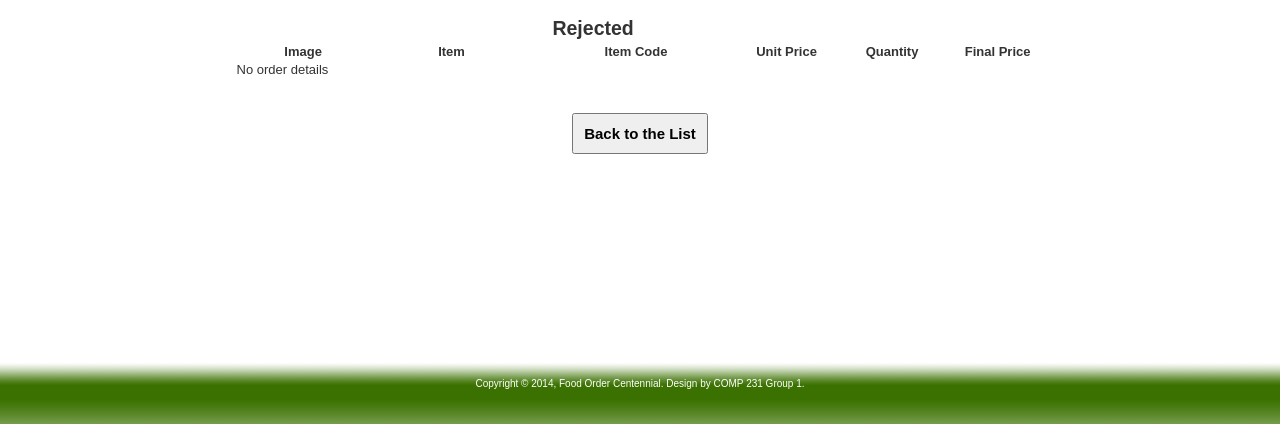
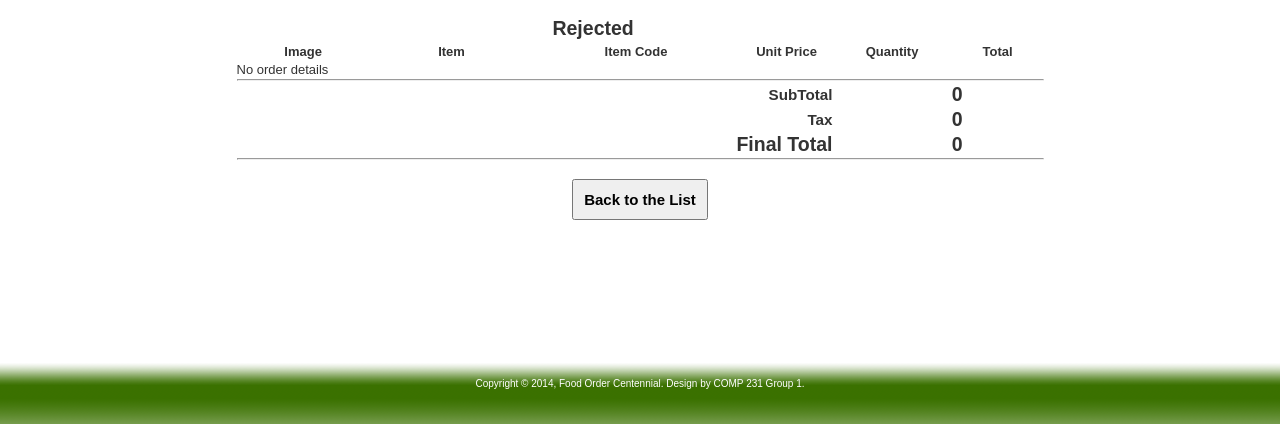
Before and after one commit to COMP231-S62G1/FoodOrderSystem062Sec62G1, a PHP site: page /orderdetail.php in a window 1280 px wide. Shown: the part 292-716 px from the top of the page. Run offline with PHP 8.4, Linux system fonts and the light colour scheme; data comes from the database, SQL or seed files in the repository; tables that the repository leaves empty hold one stand-in row (values such as "Sample post"); data that the repository does not hold is empty.

Commit message:
implements #74

```diff
--- a/Server/DbUpdateNov.10.sql
+++ b/Server/DbUpdateNov.10.sql
@@ -68,7 +68,7 @@ CREATE TABLE `menu` (
 
 LOCK TABLES `menu` WRITE;
 /*!40000 ALTER TABLE `menu` DISABLE KEYS */;
-INSERT INTO `menu` VALUES (1,1,'menu1','http://www4.timhortons.com/ca/images/general/tim-hortons-takeout-cup.jpg','coffee',0.999),(2,1,'guu','http://travel.openrice.com/UserPhoto/photo/0/1N/000BRG976B894A7371DDABl.jpg','guu food',0.999);
+INSERT INTO `menu` VALUES (1,1,'menu1','http://www4.timhortons.com/ca/images/general/tim-hortons-takeout-cup.jpg','coffee',0.99),(2,1,'guu','http://travel.openrice.com/UserPhoto/photo/0/1N/000BRG976B894A7371DDABl.jpg','guu food',1.49);
 /*!40000 ALTER TABLE `menu` ENABLE KEYS */;
 UNLOCK TABLES;
 
--- a/Server/operator/orderDetailRight.php
+++ b/Server/operator/orderDetailRight.php
@@ -29,7 +29,7 @@
             <th style="height: 18px; width: 94px;">Item Code</th>
             <th style="height: 18px; width: 42px;">Unit Price</th>
             <th style="height: 18px; width: 42px;">Quantity</th>
-            <th style="height: 18px; width: 42px;">Final Price</th>
+            <th style="height: 18px; width: 42px;">Total</th>
         <!-- remove action column
             <th style="height: 18px; width: 182px;">Action</th>
         -->
@@ -37,7 +37,7 @@
         <!-- order detail table header end -->
         <!-- order detail table content start -->
 <?php
-
+    $subTotal = 0;
     $nCount = count($arrLines);
     if($nCount > 0)
 	{
@@ -48,6 +48,7 @@
                 $picLink = "<img src=".$tempRow['pic']." width='60px'>";
             }
             $totPrice = $tempRow['qty'] * $tempRow['price'];
+            $subTotal += $totPrice;
             echo "<tr align='center'>";
 			echo "<td> $picLink </td>";
 			echo "<td> {$tempRow['name']} </td>";
@@ -60,7 +61,16 @@
 	else{
 		echo"<tr><td colspan='6'> No order details</td></tr>";
 	}
-    echo "<tr><td colspan='6'> &nbsp; </td></tr>";
+    echo "<tr><td colspan='6'> <hr> </td></tr>";
+    echo "<tr><td colspan='2'> </td><td colspan='2' align='right'><h3>SubTotal</h3></td><td></td><td align='left'><h2>$subTotal</h2></td></tr>";
+    $taxAmount = $subTotal * 0.13;
+    $taxAmount *= 100;
+    $taxAmount = round($taxAmount);
+    $taxAmount /= 100;
+    echo "<tr><td colspan='2'></td><td colspan='2' align='right'><h3>Tax</h3></td><td></td><td align='left'><h2>$taxAmount</h2></td></tr>";
+    $finalAmount = $subTotal + $taxAmount;
+    echo "<tr><td colspan='2'></td><td colspan='2' align='right'><h2>Final Total</h2></td><td></td><td align='left'><h2>$finalAmount</h2></td></tr>";
+    echo "<tr><td colspan='6'> <hr> </td></tr>";
     echo "<tr><td colspan='3' align='center'>";
     if($status == 0){
         echo "<button type='submit' form='rejectForm' value='Reject the order' style='font-size:10px; margin:15px; padding: 10px;'>";
--- a/Server/operator/orderdetail.php
+++ b/Server/operator/orderdetail.php
@@ -31,7 +31,7 @@
                     "restid" => '',
                     "name"=> '',
                     "pic"=> '',
-                    "price" => 5.7
+                    "price" => ''
                 );
     //output all query
     $arrOrders = array();
@@ -65,7 +65,7 @@
             $item['restid'] = $row['restid'];
             $item['name'] = $row['name'];
             $item['pic'] = $row['pic'];
-            //$item['des'] = $row['des'];
+            $item['price'] = $row['price'];
             array_push($arrLines, $item);
         }
 
```
